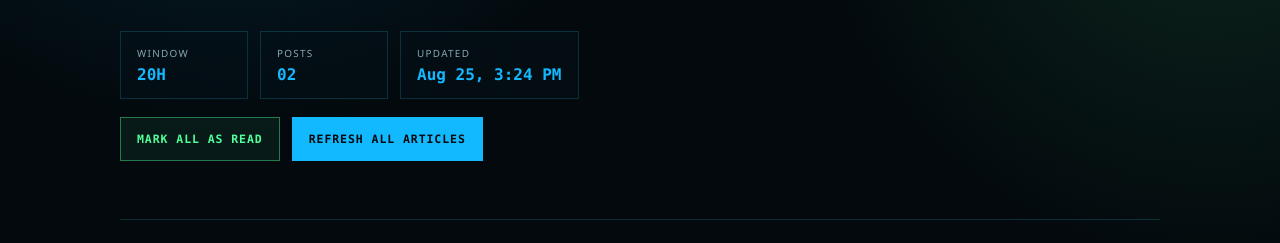
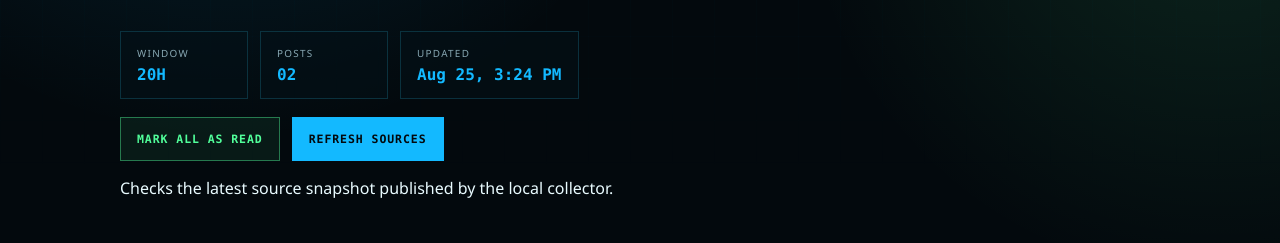
Before and after one commit to dylan2045ad/dyl-nawful, a website: page index.html in a window 1280 px wide. Shown: the part 342-585 px from the top of the page. Drawn offline with Linux system fonts and the light colour scheme.

Commit message:
Fix deployed feed refresh control

```diff
--- a/app.js
+++ b/app.js
@@ -29,6 +29,12 @@ export function getFeedStatus(feed, now = Date.now()) {
   const isOld = !Number.isFinite(generatedAt) || now - generatedAt > 2 * 60 * 60 * 1000;
   // Ensure the conditional returns a string in all cases by grouping the boolean
   return (Boolean(feed?.stale) || isOld) ? "Snapshot stale" : "Signal synced";
+}
+
+export function getFeedUrl(baseUri = "http://localhost/", now = Date.now()) {
+  const url = new URL("data/posts.json", baseUri);
+  url.searchParams.set("refresh", String(now));
+  return url.href;
 }
 
 function renderPost(documentRef, post) {
@@ -90,7 +96,7 @@ export function initializeApp({
     refreshMessage.textContent = manual ? "Checking for new articles..." : "";
 
     try {
-      const response = await fetchImpl(`data/posts.json?refresh=${Date.now()}`, { cache: "no-store" });
+      const response = await fetchImpl(getFeedUrl(documentRef.baseURI, Date.now()), { cache: "no-store" });
       if (!response.ok) throw new Error(`Feed unavailable (${response.status})`);
       const feed = await response.json();
       const cutoff = Date.now() - Number(feed.windowHours || 20) * 60 * 60 * 1000;
--- a/index.html
+++ b/index.html
@@ -24,11 +24,12 @@
         <div><dt>Posts</dt><dd id="post-count">--</dd></div>
         <div><dt>Updated</dt><dd id="updated-at">Loading</dd></div>
       </dl>
-      <div class="feed-actions" aria-label="Article actions">
+      <div class="feed-actions" aria-label="Feed actions">
         <button id="mark-read" class="action-button" type="button">Mark all as read</button>
-        <button id="refresh-feed" class="action-button action-button-primary" type="button">Refresh all articles</button>
+        <button id="refresh-feed" class="action-button action-button-primary" type="button" aria-describedby="refresh-help">Refresh sources</button>
         <span id="refresh-message" class="refresh-message" role="status" aria-live="polite"></span>
       </div>
+      <p id="refresh-help" class="action-help">Checks the latest source snapshot published by the local collector.</p>
     </header>
 
     <section class="stream" aria-labelledby="stream-title">
```
Also changed, not shown: tests/app.test.mjs (+8 -1 lines).
